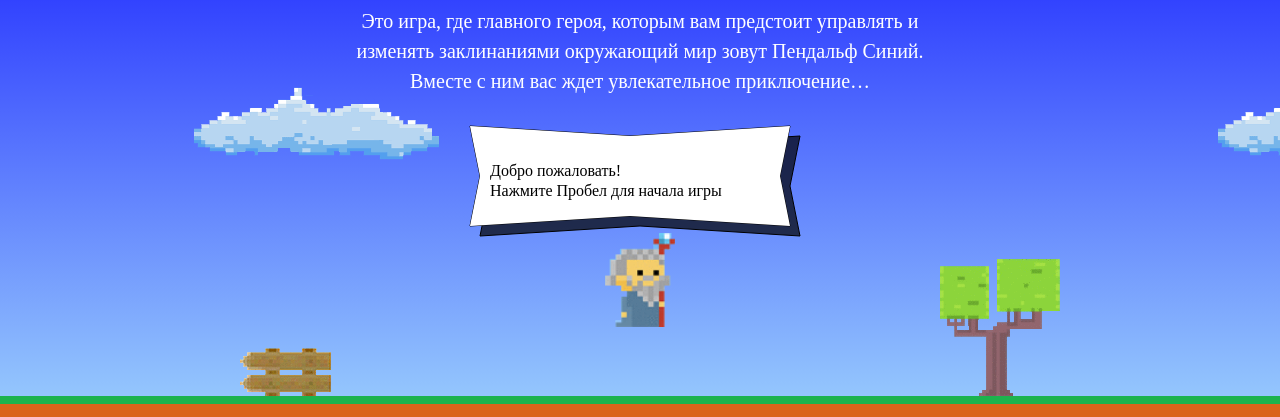
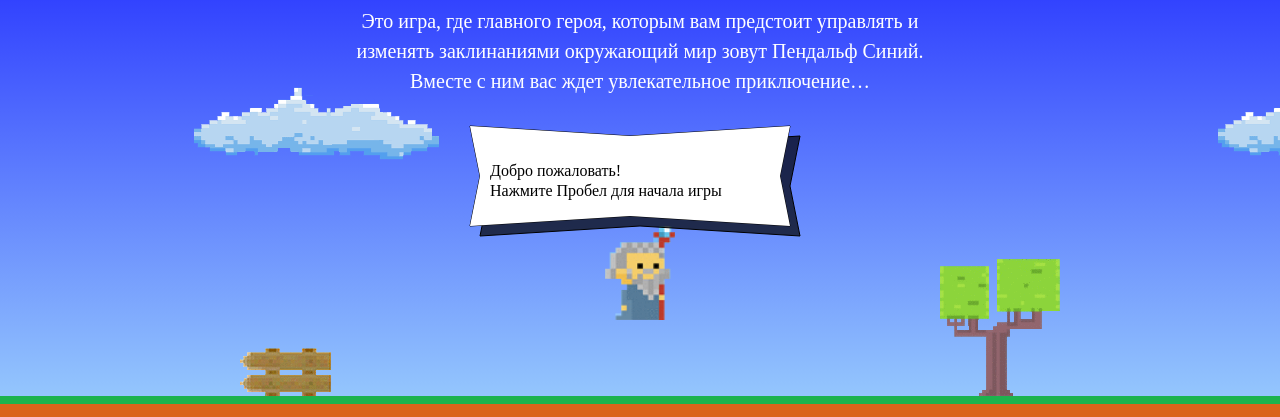
Before and after one commit to Kolpsi/824979-code-and-magick-17, a website: page index.html in a window 1280 px wide. Shown: the part 203-620 px from the top of the page. Drawn offline with Linux system fonts and the light colour scheme; a web font is replaced by a local one.

Commit message:
исправил ошибки

```diff
--- a/index.html
+++ b/index.html
@@ -188,9 +188,8 @@
   var getFireballSpeed = function(left) {
     if(left) {
       return 5;
-    } else {
+    }
       return 2;
-    }
   };
 
   var getWizardHeight = function() {
@@ -202,7 +201,7 @@
   };
 
   var getWizardY = function(height) {
-    return height / 1.3 - getWizardHeight();
+    return height / 2.3;
   };
 </script>
 <script src="js/game.js"></script>
```
